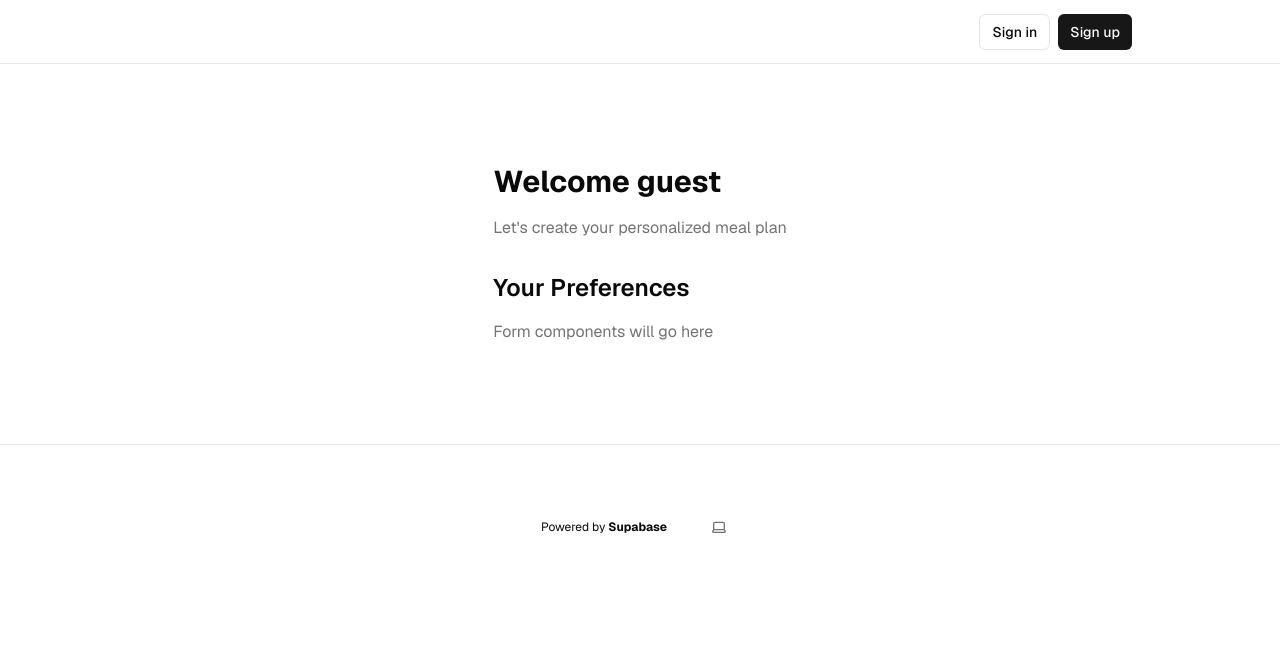
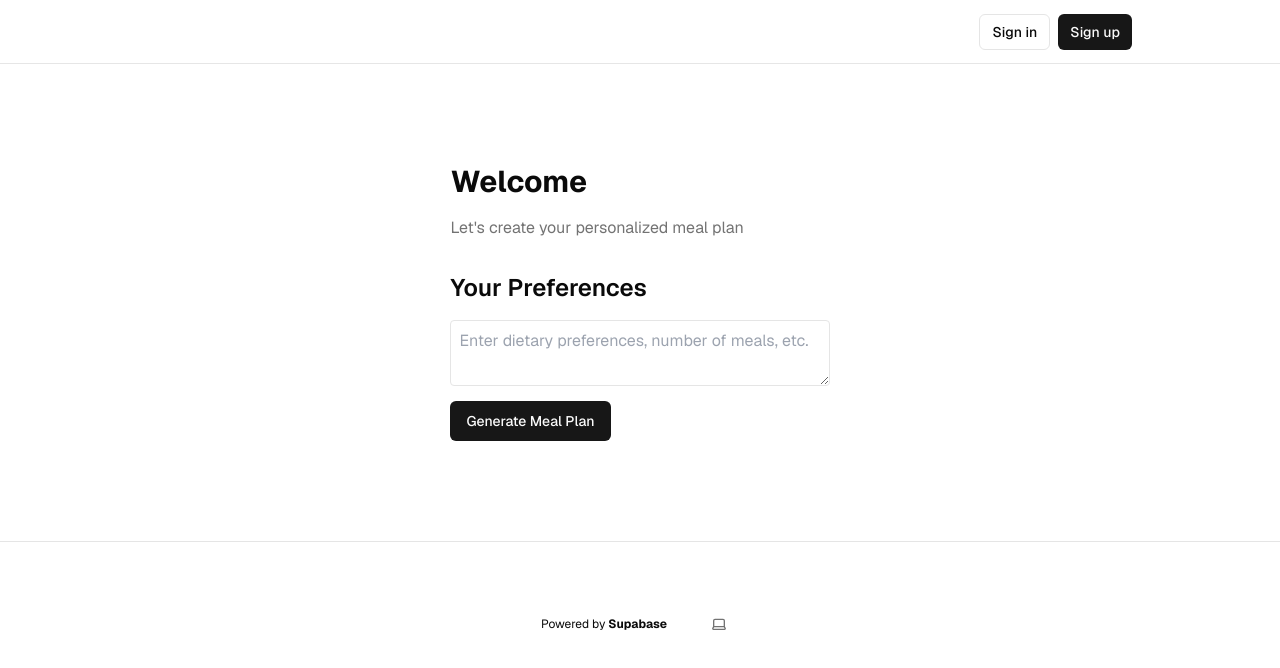
Before and after one commit to ChrisMichaudd/seng401test, a Next.js app: page /meal-plan in a window 1280 px wide. Shown: the top 668 px of the page. Built offline with nearby package versions, Linux system fonts and the light colour scheme; no server answers.

Commit message:
created basic code for meal generator

```diff
--- /dev/null
+++ b/app/api/gemini/route.js
@@ -0,0 +1,37 @@
+import { GoogleGenerativeAI } from "@google/generative-ai";
+
+export async function POST(req) {
+  try {
+    const { prompt } = await req.json();
+    if (!prompt) {
+      return new Response(JSON.stringify({ error: "Prompt is required" }), { status: 400 });
+    }
+
+    // System Prompt: Tells the AI it is a meal plan generator
+    const systemPrompt = `
+    You are a meal plan generator. Your job is to create structured, personalized meal plans based on user preferences
+    and respect for dietary restrictions. Generate breakfast, lunch and dinner for one day. List what type of meal it is,
+    for example 'Breakfast: Cereal" and then have bullet points for what ingredients are in the meal.
+
+    If the user request is unrelated to food, or meal planning, simply generate "Sorry, your meal could not be generated."
+    `;
+
+    // Combine system prompt with user input
+    const fullPrompt = `${systemPrompt}\nUser Request: ${prompt}`;
+
+    // Initialize Gemini AI
+    const genAI = new GoogleGenerativeAI(process.env.GOOGLE_GEMINI_API_KEY);
+
+    //here we can set the model we will use.
+    const model = genAI.getGenerativeModel({ model: "gemini-1.5-flash" });
+
+    // Generate meal plan
+    const response = await model.generateContent(fullPrompt);
+
+    const text = response.response.text(); // Adjust based on actual API response format
+
+    return new Response(JSON.stringify({ mealPlan: text }), { status: 200 });
+  } catch (error) {
+    return new Response(JSON.stringify({ error: error.message }), { status: 500 });
+  }
+}
--- a/app/meal-plan/page.tsx
+++ b/app/meal-plan/page.tsx
@@ -1,32 +1,66 @@
-import { createClient } from "@/utils/supabase/server";
+"use client";
+
+import { useState } from "react";
 import { Button } from "@/components/ui/button";
-import Link from "next/link";
+import { createClient } from "@/utils/supabase/client"; // Ensure this works on the client side
 
-export default async function MealPlanPage() {
-  const supabase = await createClient();
-  const {
-    data: { user },
-  } = await supabase.auth.getUser();
+export default function MealPlanPage() {
+  const [prompt, setPrompt] = useState("");
+  const [mealPlan, setMealPlan] = useState("");
+  const [loading, setLoading] = useState(false);
 
-  // Determine the greeting based on user status
-  const greeting = user ? `Welcome ${user.email}` : "Welcome guest";
+  const handleGenerate = async () => {
+    if (!prompt) return;
+
+    setLoading(true);
+    setMealPlan("");
+
+    try {
+      const response = await fetch("/api/gemini", {
+        method: "POST",
+        headers: { "Content-Type": "application/json" },
+        body: JSON.stringify({ prompt }),
+      });
+
+      const data = await response.json();
+      setMealPlan(data.mealPlan || "No response received.");
+    } catch (error) {
+      setMealPlan("Error generating meal plan. Try again.");
+    }
+
+    setLoading(false);
+  };
 
   return (
     <div className="flex-1 w-full flex flex-col gap-8 px-4">
-      {/* Header Section */}
       <div className="w-full">
-        <h1 className="text-3xl font-bold mb-4">{greeting}</h1>
+        <h1 className="text-3xl font-bold mb-4">Welcome</h1>
         <p className="text-muted-foreground">
           Let's create your personalized meal plan
         </p>
       </div>
 
-      {/* Meal Plan Form Section - Placeholder for now */}
+      {/* User Input for Meal Preferences */}
       <div className="w-full max-w-2xl">
         <h2 className="text-2xl font-semibold mb-4">Your Preferences</h2>
-        {/* Add your meal plan form components here */}
-        <p className="text-muted-foreground">Form components will go here</p>
+        <textarea
+          value={prompt}
+          onChange={(e) => setPrompt(e.target.value)}
+          placeholder="Enter dietary preferences, number of meals, etc."
+          className="w-full p-2 border rounded"
+        />
+        <Button onClick={handleGenerate} className="mt-2" disabled={loading}>
+          {loading ? "Generating..." : "Generate Meal Plan"}
+        </Button>
       </div>
+
+      {/* Display the Generated Meal Plan */}
+      {mealPlan && (
+        <div className="mt-4 p-4 border rounded bg-gray-100">
+          <h2 className="font-semibold">Meal Plan:</h2>
+          <p>{mealPlan}</p>
+        </div>
+      )}
     </div>
   );
 }
--- a/package.json
+++ b/package.json
@@ -6,6 +6,7 @@
     "start": "next start"
   },
   "dependencies": {
+    "@google/generative-ai": "^0.22.0",
     "@radix-ui/react-checkbox": "^1.1.1",
     "@radix-ui/react-dropdown-menu": "^2.1.1",
     "@radix-ui/react-label": "^2.1.0",
```
Also changed, not shown: 2 other files (tests, documents, lock files or other folders).
